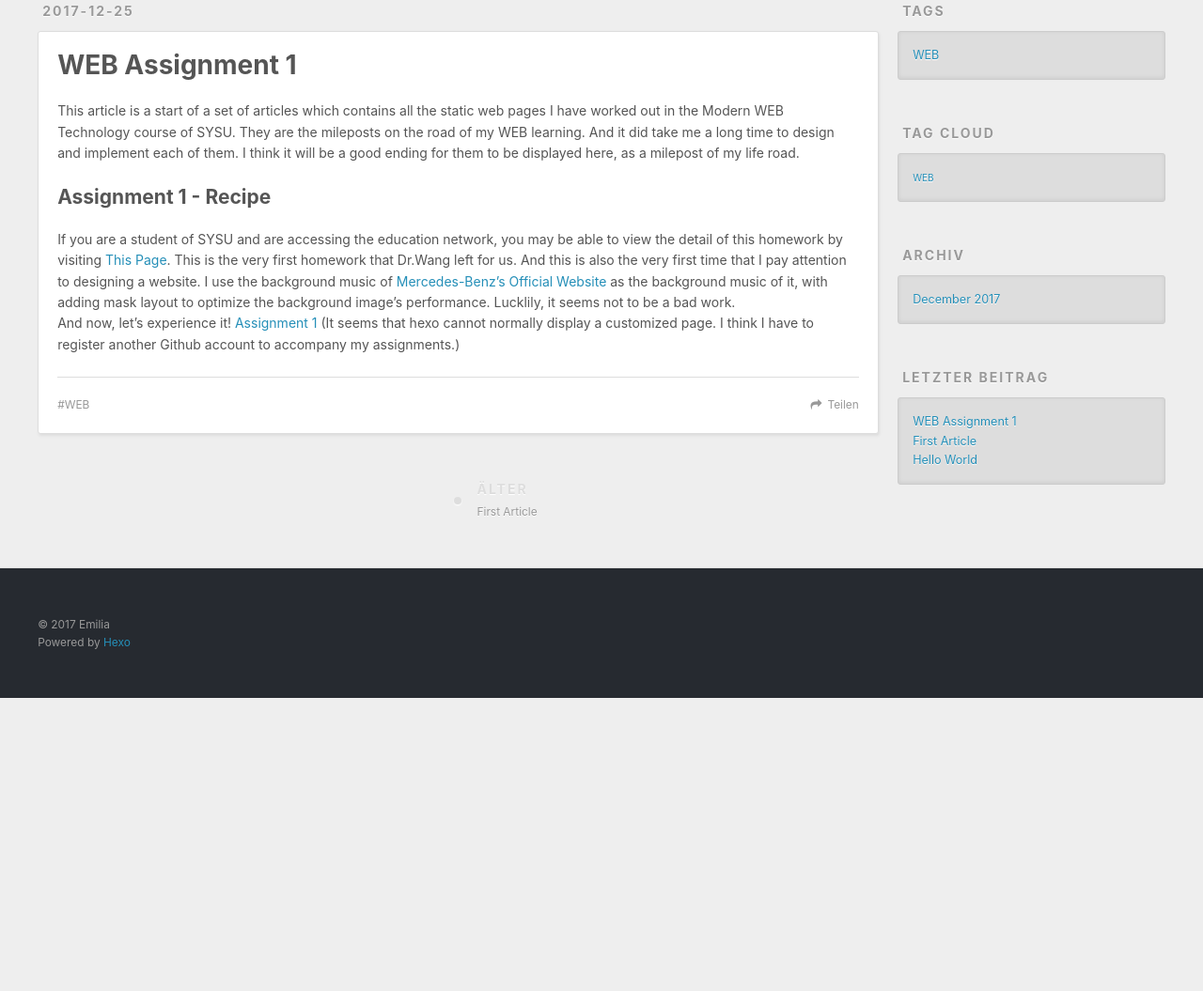
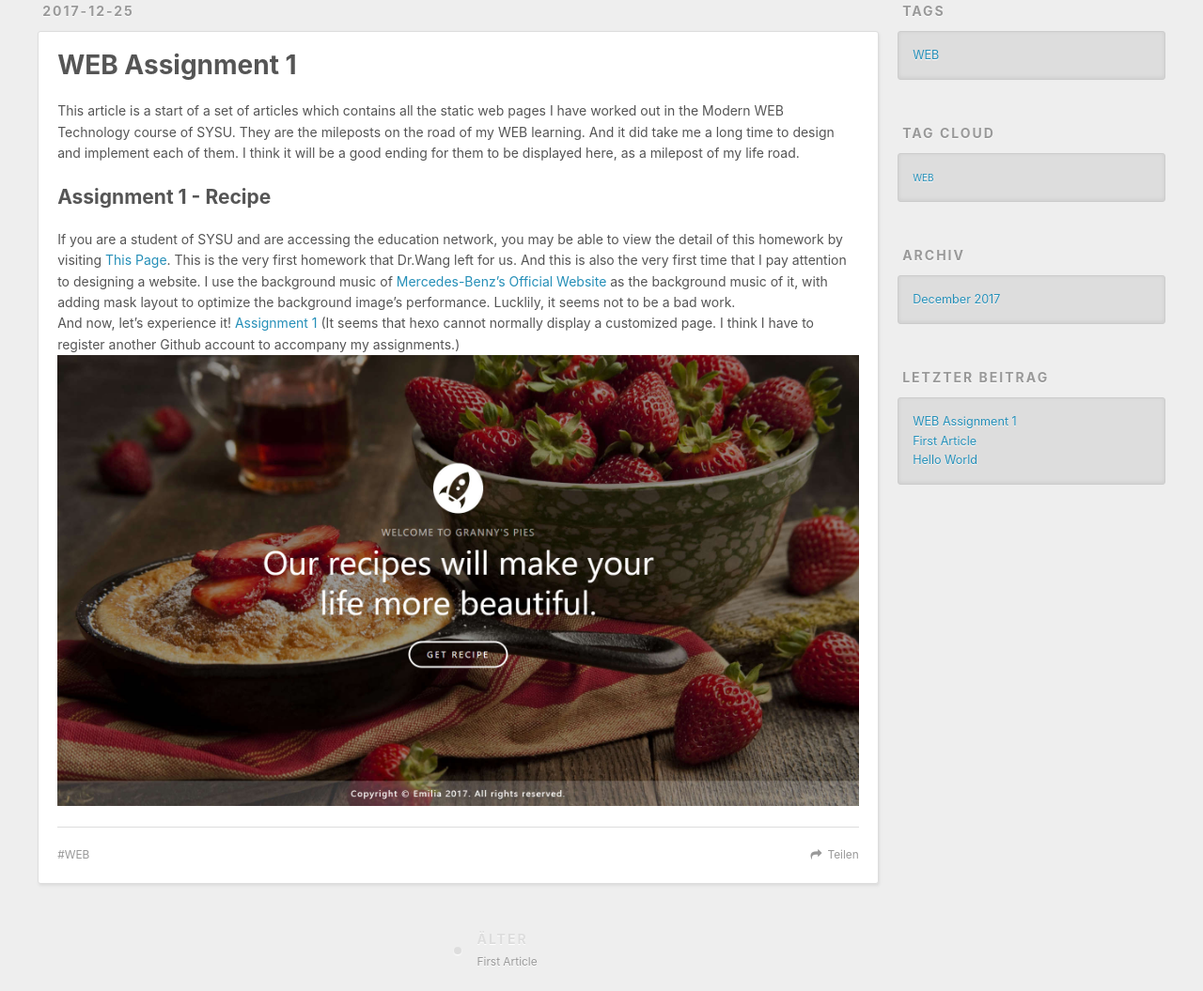
Before and after one commit to SiskonEmilia/SiskonEmilia.github.io, a plain HTML site: page 2017/12/25/WEB-Assignment-1/index.html in a window 1280 px wide. Shown: the part 346-1401 px from the top of the page at 94% size. Before the commit the page ends 1089 px from the top, so only its background shows below. Drawn offline with nearby package versions, Linux system fonts and the light colour scheme.

Commit message:
Site updated: 2017-12-25 21:35:22

```diff
--- a/2017/12/25/WEB-Assignment-1/index.html
+++ b/2017/12/25/WEB-Assignment-1/index.html
@@ -15,10 +15,12 @@
 <meta property="og:site_name" content="Coding.Siskon">
 <meta property="og:description" content="This article is a start of a set of articles which contains all the static web pages I have worked out in the Modern WEB Technology course of SYSU. They are the mileposts on the road of my WEB learnin">
 <meta property="og:locale" content="-en">
-<meta property="og:updated_time" content="2017-12-25T13:25:32.000Z">
+<meta property="og:image" content="https://siskonemilia.github.io/2017/12/25/WEB-Assignment-1/example.jpg">
+<meta property="og:updated_time" content="2017-12-25T13:35:13.000Z">
 <meta name="twitter:card" content="summary">
 <meta name="twitter:title" content="WEB Assignment 1">
 <meta name="twitter:description" content="This article is a start of a set of articles which contains all the static web pages I have worked out in the Modern WEB Technology course of SYSU. They are the mileposts on the road of my WEB learnin">
+<meta name="twitter:image" content="https://siskonemilia.github.io/2017/12/25/WEB-Assignment-1/example.jpg">
 
     <link rel="alternate" href="/atom.xml" title="Coding.Siskon" type="application/atom+xml">
 
@@ -91,8 +93,8 @@
 
     <div class="article-entry" itemprop="articleBody">
 
-        <p>This article is a start of a set of articles which contains all the static web pages I have worked out in the Modern WEB Technology course of SYSU. They are the mileposts on the road of my WEB learning. And it did take me a long time to design and implement each of them. I think it will be a good ending for them to be displayed here, as a milepost of my life road.<br></p>
-<h2 id="Assignment-1-Recipe"><a href="#Assignment-1-Recipe" class="headerlink" title="Assignment 1 - Recipe"></a>Assignment 1 - Recipe</h2><p>If you are a student of SYSU and are accessing the education network, you may be able to view the detail of this homework by visiting <a href="http://my.ss.sysu.edu.cn/wiki/display/WEB/Homework+1+-+Recipe" target="_blank" rel="noopener">This Page</a>. This is the very first homework that Dr.Wang left for us. And this is also the very first time that I pay attention to designing a website. I use the background music of <a href="https://www.mercedes-benz.com/en/" target="_blank" rel="noopener">Mercedes-Benz’s Official Website</a> as the background music of it, with adding mask layout to optimize the background image’s performance. Lucklily, it seems not to be a bad work.<br>And now, let’s experience it! <a href="https://siskonemiliapage.github.io/Assignment%201/html/index.html" target="_blank" rel="noopener">Assignment 1</a> (It seems that hexo cannot normally display a customized page. I think I have to register another Github account to accompany my assignments.)</p>
+        <p>This article is a start of a set of articles which contains all the static web pages I have worked out in the Modern WEB Technology course of SYSU. They are the mileposts on the road of my WEB learning. And it did take me a long time to design and implement each of them. I think it will be a good ending for them to be displayed here, as a milepost of my life road.</p>
+<h2 id="Assignment-1-Recipe"><a href="#Assignment-1-Recipe" class="headerlink" title="Assignment 1 - Recipe"></a>Assignment 1 - Recipe</h2><p>If you are a student of SYSU and are accessing the education network, you may be able to view the detail of this homework by visiting <a href="http://my.ss.sysu.edu.cn/wiki/display/WEB/Homework+1+-+Recipe" target="_blank" rel="noopener">This Page</a>. This is the very first homework that Dr.Wang left for us. And this is also the very first time that I pay attention to designing a website. I use the background music of <a href="https://www.mercedes-benz.com/en/" target="_blank" rel="noopener">Mercedes-Benz’s Official Website</a> as the background music of it, with adding mask layout to optimize the background image’s performance. Lucklily, it seems not to be a bad work.<br>And now, let’s experience it! <a href="https://siskonemiliapage.github.io/Assignment%201/html/index.html" target="_blank" rel="noopener">Assignment 1</a> (It seems that hexo cannot normally display a customized page. I think I have to register another Github account to accompany my assignments.)<br><a href="https://siskonemiliapage.github.io/Assignment%201/html/index.html" target="_blank" rel="noopener"><img src="/2017/12/25/WEB-Assignment-1/example.jpg" title="copyright"></a></p>
 
 
     </div>
```
Also changed, not shown: index.html (+2 -2 lines), 2017/12/25/WEB-Assignment-1/example.jpg (added).
